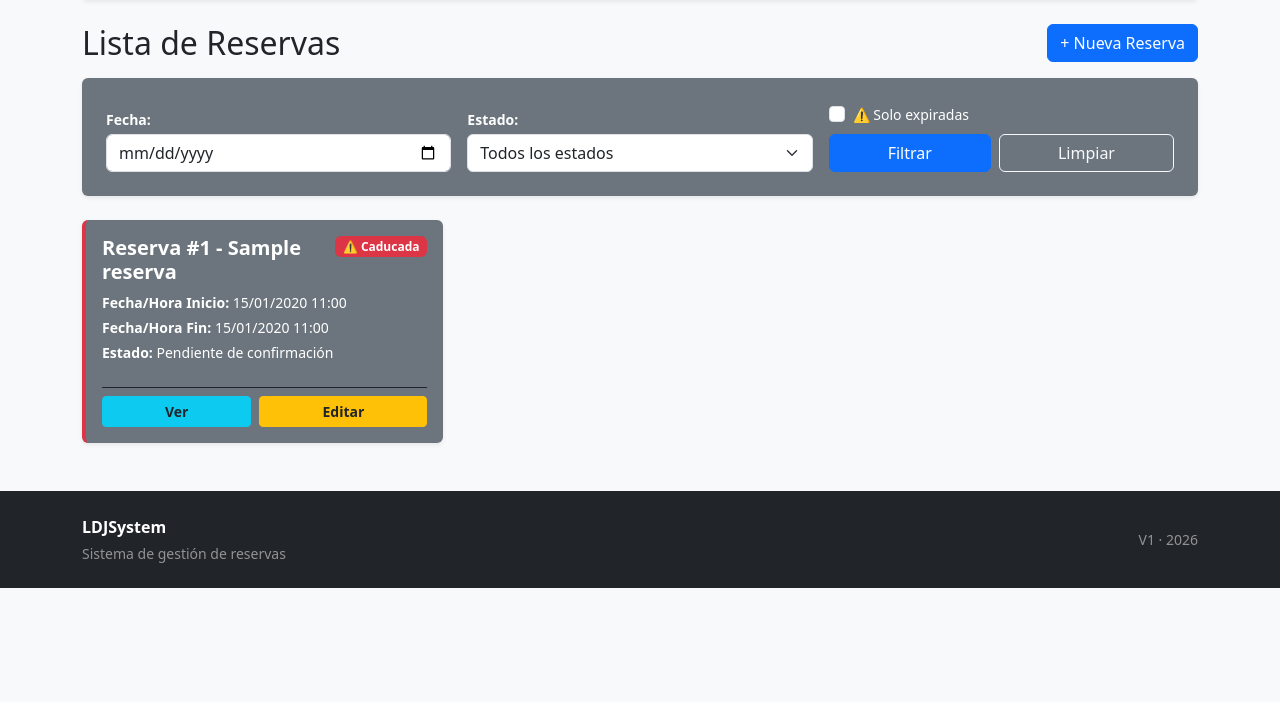
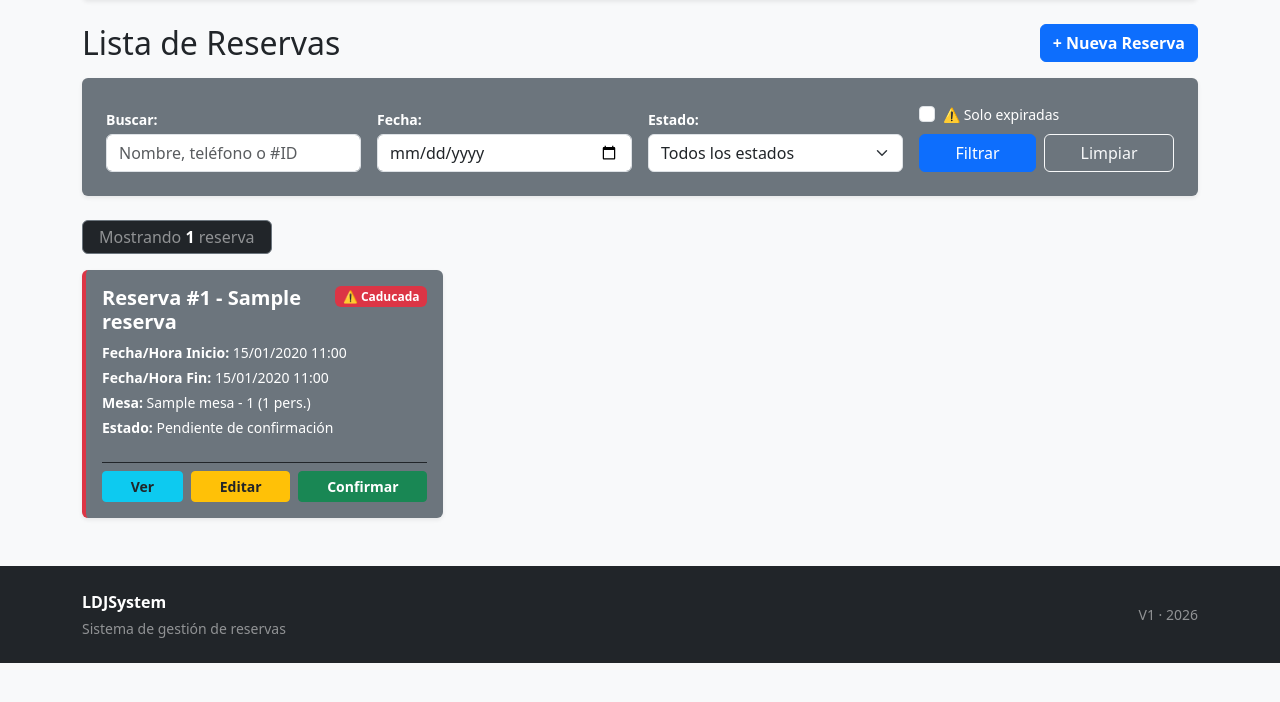
Before and after one commit to DanielMedina23/LDJSystem, a Django app: page /reservas/ in a window 1280 px wide. Shown: the part 72-774 px from the top of the page. Run offline with Django 5.2, Linux system fonts and the light colour scheme; tables that the repository leaves empty hold one stand-in row (values such as "Sample post").

Commit message:
feat: implementar confirmación por token de reservas y sistema de reseñas por correo con Google Maps
- Añadido el flujo de confirmación de reservas mediante enlace con token único y validación temporal.
- Implementado el envío automático de correo electrónico de agradecimiento y solicitud de reseña al finalizar una reserva.
- Configurada la integración de la URL de Google Maps para el perfil del establecimiento.

```diff
--- a/reservas/urls.py
+++ b/reservas/urls.py
@@ -9,4 +9,5 @@ urlpatterns = [
     path('<int:pk>/eliminar/', views.eliminar_reserva, name='eliminar_reserva'),
     path('<int:pk>/confirmar/', views.confirmar_reserva, name='confirmar_reserva'),
     path('<int:pk>/finalizar/', views.finalizar_reserva, name='finalizar_reserva'),
+    path('confirmar-token/<str:token>/', views.confirmar_reserva_por_token, name='confirmar_reserva_por_token'),
 ]
--- a/reservas/views.py
+++ b/reservas/views.py
@@ -1,10 +1,17 @@
+import os
+import uuid
+from datetime import timedelta
 from django.contrib import messages
+from django.core.mail import send_mail
+from django.db.models import Q
 from django.shortcuts import render, get_object_or_404, redirect
+from django.urls import reverse
+from django.utils import timezone
+from .forms import ReservaForm
 from .models import Reserva
-from .forms import ReservaForm
+from django.conf import settings
 
 
-# Vista para crear una nueva reserva.
 def crear_reserva(request):
     if request.method == 'POST':
         form = ReservaForm(request.POST)
@@ -12,7 +19,34 @@ def crear_reserva(request):
             reserva = form.save(commit=False)
             if request.user.is_authenticated:
                 reserva.usuario_creador = request.user
+
+            reserva.token_confirmacion = uuid.uuid4().hex
+            reserva.expiracion_confirmacion = timezone.now() + timedelta(hours=24)
             reserva.save()
+
+            if reserva.correo_cliente:
+                link_relativo = reverse('confirmar_reserva_por_token', kwargs={'token': reserva.token_confirmacion})
+                link_absoluto = request.build_absolute_uri(link_relativo)
+
+                asunto = f"Confirma tu reserva #{reserva.id} - LDJSystem"
+                mensaje = (
+                    f"Hola {reserva.nombre_cliente},\n\n"
+                    f"Gracias por realizar tu reserva para el {reserva.fecha_hora_inicio.strftime('%d/%m/%Y a las %H:%M')}.\n\n"
+                    f"Por favor, confirma tu asistencia haciendo clic en el siguiente enlace:\n"
+                    f"{link_absoluto}\n\n"
+                    f"Este enlace caduca en 24 horas."
+                )
+
+                # Quitamos el try...except temporalmente para que si hay algún fallo,
+                # se muestre directamente en tu consola de Django y sepas qué ocurre.
+                send_mail(
+                    asunto,
+                    mensaje,
+                    os.getenv("EMAIL_HOST_USER"),
+                    [reserva.correo_cliente],
+                    fail_silently=False
+                )
+
             messages.success(request, f"¡La reserva #{reserva.id} se ha creado con éxito!")
             return redirect('ver_reservas')
     else:
@@ -20,27 +54,51 @@ def crear_reserva(request):
 
     return render(request, 'reservas/crear_reserva.html', {'form': form})
 
-# ////////////////////////////////////////////////////////////////////////////////////////////
 
-# Vista para listar todas las reservas registradas con soporte de filtros.
+def confirmar_reserva_por_token(request, token):
+    reserva = get_object_or_404(Reserva, token_confirmacion=token)
+
+    if reserva.expiracion_confirmacion and timezone.now() > reserva.expiracion_confirmacion:
+        return render(request, 'reservas/confirmacion_resultado.html', {
+            'exito': False,
+            'mensaje': 'El enlace de confirmacion ha caducado. Por favor, ponte en contacto con nosotros.'
+        })
+
+    reserva.estado = 'confirmada'
+    reserva.save()
+
+    return render(request, 'reservas/confirmacion_resultado.html', {
+        'exito': True,
+        'reserva': reserva,
+        'mensaje': f'¡Gracias {reserva.nombre_cliente}! Tu reserva ha sido confirmada con éxito.'
+    })
+
+
 def ver_reservas(request):
     fecha_seleccionada = request.GET.get('fecha')
     estado_seleccionado = request.GET.get('estado')
     solo_expiradas = request.GET.get('expiradas')
+    q = request.GET.get('q', '').strip()
 
     reservas = Reserva.objects.all().order_by('-fecha_hora_inicio')
 
-    # 1. Filtro por fecha específica
+    if q:
+        reservas = reservas.filter(
+            Q(nombre_cliente__icontains=q) |
+            Q(telefono_cliente__icontains=q) |
+            Q(id__icontains=q)
+        )
+
     if fecha_seleccionada:
         reservas = reservas.filter(fecha_hora_inicio__date=fecha_seleccionada)
 
-    # 2. Filtro por estado
     if estado_seleccionado:
         reservas = reservas.filter(estado=estado_seleccionado)
 
-    # 3. Filtro de sobremesas expiradas basado en la propiedad del modelo
     if solo_expiradas:
         reservas = [r for r in reservas if r.es_expirada]
+
+    total_reservas = len(reservas) if isinstance(reservas, list) else reservas.count()
 
     return render(request, 'reservas/ver_reservas.html', {
         'reservas': reservas,
@@ -48,18 +106,16 @@ def ver_reservas(request):
         'estado_seleccionado': estado_seleccionado,
         'estados': Reserva.ESTADOS,
         'solo_expiradas': solo_expiradas,
+        'q': q,
+        'total_reservas': total_reservas,
     })
 
-# ////////////////////////////////////////////////////////////////////////////////////////////
 
-# Vista para ver el detalle de una reserva específica.
 def detalle_reserva(request, pk):
     reserva = get_object_or_404(Reserva, pk=pk)
     return render(request, 'reservas/detalle_reserva.html', {'reserva': reserva})
 
-# ////////////////////////////////////////////////////////////////////////////////////////////
 
-# Vista para editar una reserva existente.
 def editar_reserva(request, pk):
     reserva = get_object_or_404(Reserva, pk=pk)
 
@@ -81,9 +137,7 @@ def editar_reserva(request, pk):
         'reserva': reserva
     })
 
-# ////////////////////////////////////////////////////////////////////////////////////////////
 
-# Vista para eliminar una reserva.
 def eliminar_reserva(request, pk):
     reserva = get_object_or_404(Reserva, pk=pk)
 
@@ -95,9 +149,7 @@ def eliminar_reserva(request, pk):
 
     return render(request, 'reservas/eliminar_reserva.html', {'reserva': reserva})
 
-# ////////////////////////////////////////////////////////////////////////////////////////////
 
-# Vista para cambiar el estado de una reserva a 'confirmada' de forma manual.
 def confirmar_reserva(request, pk):
     reserva = get_object_or_404(Reserva, pk=pk)
     if request.method == 'POST':
@@ -107,16 +159,35 @@ def confirmar_reserva(request, pk):
         return redirect('ver_reservas')
     return redirect('ver_reservas')
 
-# ////////////////////////////////////////////////////////////////////////////////////////////
 
-# Vista para marcar una reserva como finalizada.
 def finalizar_reserva(request, pk):
     reserva = get_object_or_404(Reserva, pk=pk)
 
     if request.method == 'POST':
         reserva.estado = 'finalizada'
         reserva.save()
-        messages.success(request, f"¡La reserva #{reserva.id} ha sido finalizada y guardada!")
+
+        if reserva.correo_cliente:
+            asunto = f"¡Gracias por visitarnos, {reserva.nombre_cliente}!"
+            mensaje = (
+                f"Hola {reserva.nombre_cliente},\n\n"
+                f"Esperamos que tu estancia en el bar haya sido de tu agrado.\n\n"
+                f"¿Podrías valorarnos en nuestro perfil de Google? Nos ayudaría muchísimo a seguir mejorando:\n"
+                f"{settings.GOOGLE_MAPS_REVIEW_URL}\n\n"
+                f"¡Te esperamos pronto!"
+            )
+            try:
+                send_mail(
+                    asunto,
+                    mensaje,
+                    os.getenv("EMAIL_HOST_USER"),
+                    [reserva.correo_cliente],
+                    fail_silently=False
+                )
+            except Exception:
+                pass
+
+        messages.success(request, f"¡La reserva #{reserva.id} ha sido finalizada y se ha enviado la solicitud de reseña!")
         return redirect('ver_reservas')
 
     return render(request, 'reservas/finalizar_reserva.html', {'reserva': reserva})
--- a/templates/reservas/ver_reservas.html
+++ b/templates/reservas/ver_reservas.html
@@ -6,19 +6,27 @@
 <!-- Cabecera adaptable -->
 <div class="d-flex flex-column flex-sm-row justify-content-between align-items-sm-center gap-2 mb-3">
     <h1 class="h2 mb-0">Lista de Reservas</h1>
-    <a href="{% url 'crear_reserva' %}" class="btn btn-primary">+ Nueva Reserva</a>
+    <a href="{% url 'crear_reserva' %}" class="btn btn-primary fw-bold">+ Nueva Reserva</a>
 </div>
 
-<!-- Tarjeta de filtros responsive -->
+<!-- Tarjeta de filtros y búsqueda responsive -->
 <div class="card bg-secondary text-white mb-4 shadow-sm border-0">
     <div class="card-body p-3 p-md-4">
         <form method="get" class="row g-3 align-items-end">
-            <div class="col-12 col-sm-6 col-md-4">
+            <!-- Buscar por cliente / teléfono / ID -->
+            <div class="col-12 col-sm-6 col-md-3">
+                <label for="q" class="form-label fw-bold small mb-1">Buscar:</label>
+                <input type="text" name="q" id="q" value="{{ q|default:'' }}" class="form-control" placeholder="Nombre, teléfono o #ID">
+            </div>
+
+            <!-- Filtro por Fecha -->
+            <div class="col-12 col-sm-6 col-md-3">
                 <label for="fecha" class="form-label fw-bold small mb-1">Fecha:</label>
                 <input type="date" name="fecha" id="fecha" class="form-control" value="{{ fecha_seleccionada|default:'' }}">
             </div>
 
-            <div class="col-12 col-sm-6 col-md-4">
+            <!-- Filtro por Estado -->
+            <div class="col-12 col-sm-6 col-md-3">
                 <label for="estado" class="form-label fw-bold small mb-1">Estado:</label>
                 <select name="estado" id="estado" class="form-select">
                     <option value="">Todos los estados</option>
@@ -28,7 +36,8 @@
                 </select>
             </div>
 
-            <div class="col-12 col-md-4">
+            <!-- Botones y Expiradas -->
+            <div class="col-12 col-md-3">
                 <div class="form-check mb-2">
                     <input class="form-check-input" type="checkbox" name="expiradas" value="1" id="expiradas" {% if solo_expiradas %}checked{% endif %}>
                     <label class="form-check-label small" for="expiradas">⚠️ Solo expiradas</label>
@@ -40,6 +49,13 @@
             </div>
         </form>
     </div>
+</div>
+
+<!-- Contador de resultados -->
+<div class="d-flex justify-content-between align-items-center mb-3">
+    <span class="badge bg-dark border border-secondary text-white-50 px-3 py-2 fs-6 fw-normal">
+        Mostrando <strong class="text-white">{{ total_reservas }}</strong> reserva{{ total_reservas|pluralize }}
+    </span>
 </div>
 
 <!-- Rejilla de tarjetas de reservas -->
@@ -61,17 +77,32 @@
                             <strong>Fecha/Hora Inicio:</strong> {{ reserva.fecha_hora_inicio|date:"d/m/Y H:i" }}
                         </p>
                         <p class="card-text small mb-1">
-                            <strong>Fecha/Hora Fin:</strong> {{ reserva.fecha_hora_fin|date:"d/m/Y H:i" }}
+                            <strong>Fecha/Hora Fin:</strong> {{ reserva.fecha_hora_fin|date:"d/m/Y H:i"|default:"N/A" }}
+                        </p>
+                        <p class="card-text small mb-1">
+                            <strong>Mesa:</strong> {{ reserva.mesa|default:"Sin asignar" }} ({{ reserva.num_personas }} pers.)
                         </p>
                         <p class="card-text small mb-2">
                             <strong>Estado:</strong> {{ reserva.get_estado_display }}
                         </p>
                     </div>
 
-                    <!-- Botones adaptables -->
+                    <!-- Botones adaptables y acciones rápidas -->
                     <div class="d-flex flex-wrap gap-2 mt-3 pt-2 border-top border-dark">
                         <a href="{% url 'detalle_reserva' reserva.pk %}" class="btn btn-info btn-sm flex-fill text-dark fw-bold">Ver</a>
                         <a href="{% url 'editar_reserva' reserva.pk %}" class="btn btn-warning btn-sm flex-fill text-dark fw-bold">Editar</a>
+
+                        {% if reserva.estado == 'pendiente_confirmacion' or reserva.estado == 'pendiente_revision' %}
+                            <form action="{% url 'confirmar_reserva' reserva.pk %}" method="post" class="flex-fill">
+                                {% csrf_token %}
+                                <button type="submit" class="btn btn-success btn-sm w-100 fw-bold">Confirmar</button>
+                            </form>
+                        {% elif reserva.estado == 'confirmada' or reserva.estado == 'en_curso' %}
+                            <form action="{% url 'finalizar_reserva' reserva.pk %}" method="post" class="flex-fill">
+                                {% csrf_token %}
+                                <button type="submit" class="btn btn-dark border border-secondary btn-sm w-100 fw-bold">Finalizar</button>
+                            </form>
+                        {% endif %}
                     </div>
                 </div>
             </div>
```
Also changed, not shown: config/settings.py (+11 -5 lines), reservas/forms.py (+39 -2 lines), templates/reservas/confirmacion_resultado.html (added, +25 -0 lines).
